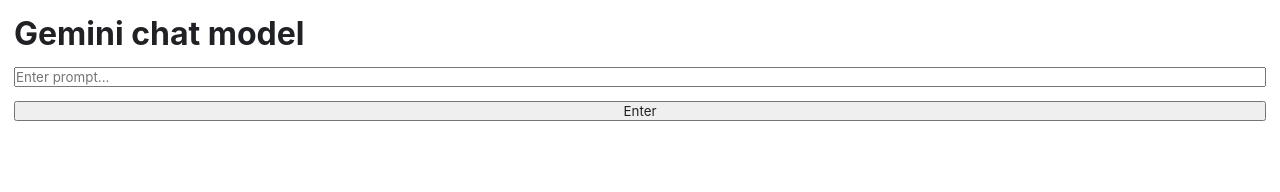
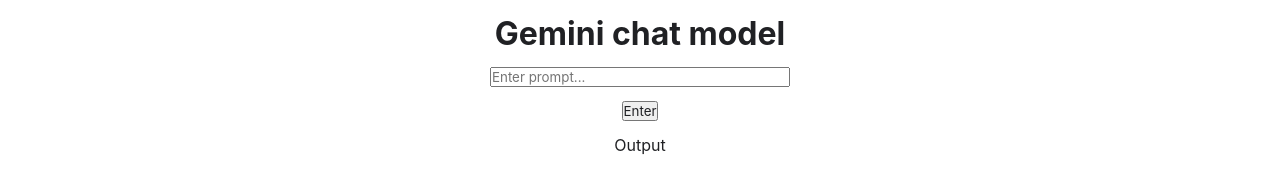
Before and after one commit to thebicycarl/gemini-chatbot, a website: page main-page.html in a window 1280 px wide. Drawn offline with Linux system fonts and the light colour scheme.

Commit message:
add stylesheet

```diff
--- a/main-page.html
+++ b/main-page.html
@@ -4,28 +4,14 @@
     <meta charset="UTF-8">
     <meta name="viewport" content="width=device-width, initial-scale=1.0">
     <title>Document</title>
-    <script src="index.js" defer></script>
-    <style>
-        * {
-            font-family: 'Inter', sans-serif;
-            margin: 0;
-            padding: 0;
-            box-sizing: border-box;
-            color: #202124;
-
-        }
-        body {
-            display: flex;
-            flex-direction: column;
-            padding: 14px;
-            gap: 14px;
-        }
-    </style>
+    <!-- <script src="index.js" defer></script> -->
+    <link rel="stylesheet" href="styles.css">
 </head>
 <body>
     <h1>Gemini chat model</h1>
     <input id="userInput" placeholder="Enter prompt...">
     <button>Enter</button>
+    <div>Output</div>
 
 </body>
 </html>
--- /dev/null
+++ b/styles.css
@@ -0,0 +1,19 @@
+* {
+    font-family: 'Inter', sans-serif;
+    margin: 0;
+    padding: 0;
+    box-sizing: border-box;
+    color: #202124;
+
+}
+body {
+    display: flex;
+    flex-direction: column;
+    align-items: center;
+    padding: 14px;
+    gap: 14px;
+}
+
+input {
+    min-width: 300px;
+}
```
